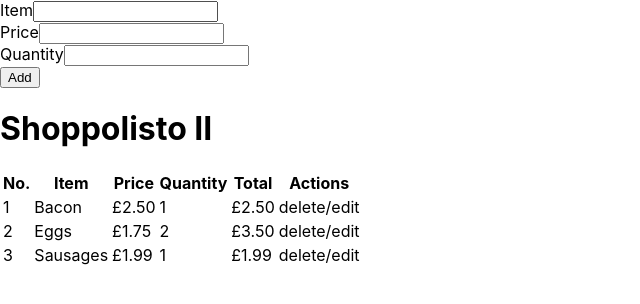
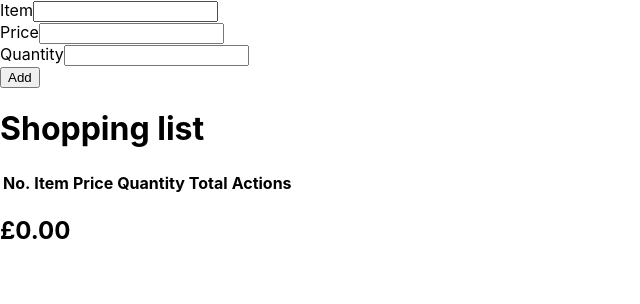
Before and after one commit to dthomasdev/shoppo2, a React (Create React App) app: page / in a window 1280 px wide. Shown: the top 304 px of the page, without its empty margins (0-640 px from the left). Built offline with nearby package versions, Linux system fonts and the light colour scheme.

Commit message:
Hooks and totaller working

```diff
--- a/src/App.js
+++ b/src/App.js
@@ -1,17 +1,36 @@
+//react
+import { useState } from 'react';
+
 //components
 import Header from './components/header';
 import ListHeader from './components/listHeader';
 import AddForm from './components/addForm';
 
-
 //render
 function App() {
+  const [ itemsList , setList ] = useState( [ ] );
+
+  function addNewItem(newItem){
+    setList(c => [...c, newItem]);
+  };
+
+  function totaller(){
+    return(itemsList.map((item) => {
+      return item.price * item.quantity
+    }).reduce((acc, curr) => {
+      return acc + curr
+    },0)).toFixed(2)
+  };
 
   return (
     <div className="App">
-      <AddForm/>
+      {/* STATE CHECKERS FOR APP.JS */}
+      {/* <pre>{JSON.stringify(itemsList.length)}</pre>
+      <pre>{JSON.stringify(itemsList)}</pre> */}
+      <AddForm addNewItem = { (newItem) => addNewItem(newItem) } />
       <Header/>
-      <ListHeader/>
+      <ListHeader list = { itemsList } />
+      <h2>£{totaller()}</h2>
     </div>
   );
 }
--- a/src/components/addForm.js
+++ b/src/components/addForm.js
@@ -1,22 +1,39 @@
-import React from 'react'
+import {useState} from 'react'
 
-const AddForm = () => {
+const AddForm = ({ addNewItem }) => {
+
+const [ newItem, setItem ]= useState({ item: "", price:"", quantity: "" });
+const { item, price, quantity } = newItem; // destructures item object into variables
+
+// Submit Handler
+  function submitHandler(e){
+    e.preventDefault(); //prevents default form reset
+    addNewItem(newItem) // sends new item to app.js state
+    setItem({ item: "", price:"", quantity: "" }) // 'manually' resets state
+  };
+
+  //changeHandler, appends new values to existing state
+  function changehandler(e){
+    setItem({
+      ...newItem,
+      [e.target.name] : e.target.value
+    })
+  }
+
   return (
-
-      <form>
+      <form onSubmit={(e)=>submitHandler(e)}>
         <label htmlFor="item">Item</label>
-        <input type="text" id="item"/>
+        <input type="text" id="item" name="item" value = {item} onChange={e => changehandler(e)}/>
         <br/>
         <label htmlFor="price">Price</label>
-        <input type="text" id="price"/>
+        <input type="text" id="price" name="price" value = {price} onChange={e => changehandler(e)}/>
         <br/>
         <label htmlFor="quantity">Quantity</label>
-        <input type="text" id="quantity"/>
+        <input type="text" id="quantity" name="quantity" value = {quantity} onChange={e => changehandler(e)}/>
         <br/>
         <button type="submit">Add</button>
       </form>
-
   )
 }
 
-export default AddForm
+export default AddForm;
--- a/src/components/header.js
+++ b/src/components/header.js
@@ -1,6 +1,6 @@
 const Header = () => {
   return (
-    <h1>Shoppolisto II</h1>
+    <h1>Shopping list</h1>
   )
 }
 
--- a/src/components/listHeader.js
+++ b/src/components/listHeader.js
@@ -1,14 +1,12 @@
-import {useState} from 'react';
-
 //components
 import ListItem from './listItem';
 
-const ListHeader = () => {
-const [state, setstate] = useState([{desc:"Bacon", price: "2.50", quantity: "1"}, {desc:"Eggs", price: "1.75", quantity: "2"}, {desc:"Sausages", price: "1.99", quantity: "1"}]);
+const ListHeader = ({ list }) => {
 
+// maps through array and creates a new ListItem per entry
 function myList(){
-  return state.map((item, i) => (
-    <ListItem key={i} num={i+1} item={item.desc} price={item.price} quantity={item.quantity} actions="delete/edit"/>
+  return list.map((item, i) => (
+    <ListItem key={i} num={i+1} item={item.item} price={item.price} quantity={item.quantity} actions="delete/edit"/>
   ));
 };
 
--- a/src/components/listItem.js
+++ b/src/components/listItem.js
@@ -11,4 +11,4 @@ const listItem = ({num, item, price, quantity, actions}) => {
   )
 }
 
-export default listItem
+export default listItem;
```
